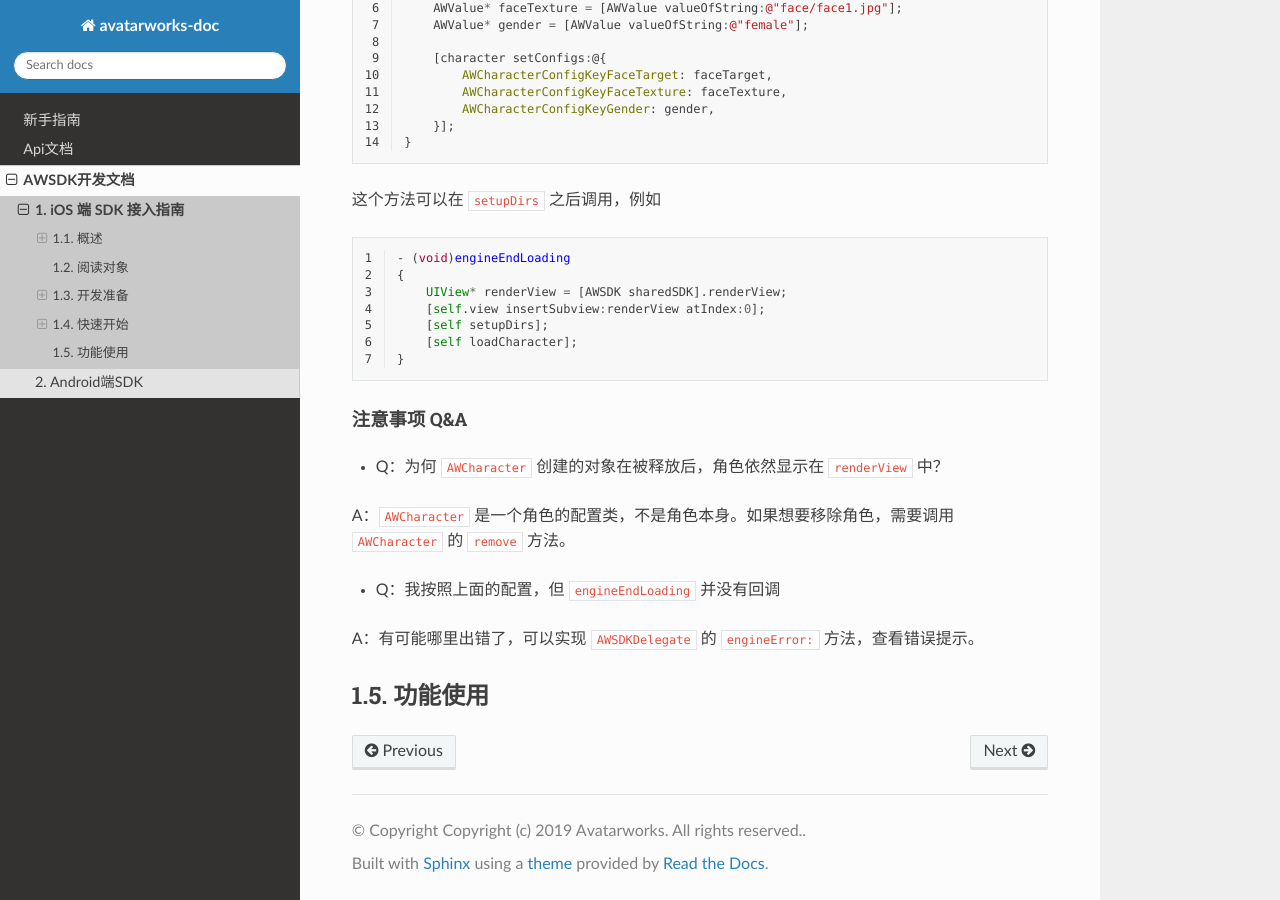
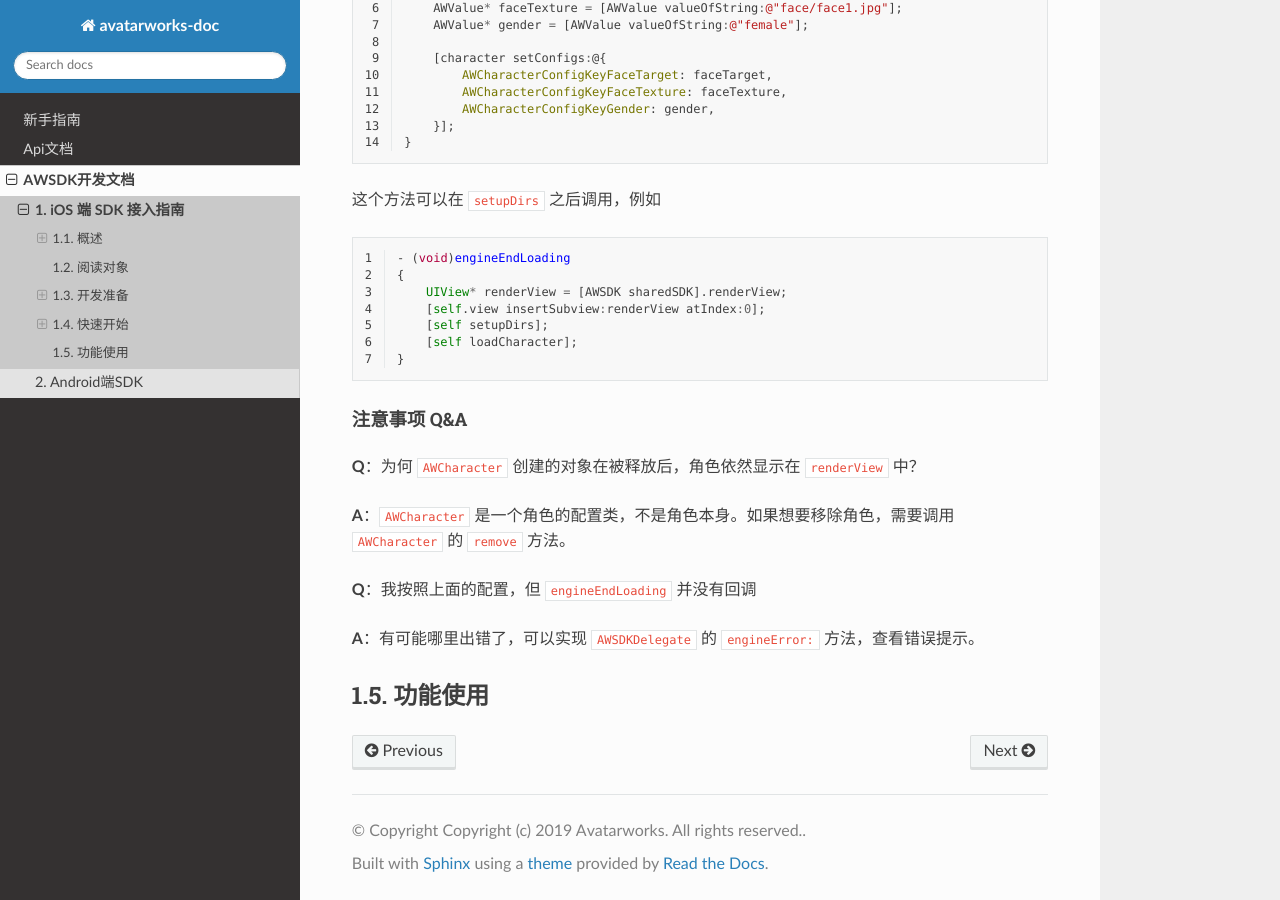
Before and after one commit to avatarworks/doc, a Sphinx documentation site: the page built from source/awsdk/ios.rst, in a window 1280 px wide and 900 px high, scrolled down 6548 px. Built offline with Sphinx 7.4.7 and the Read the Docs theme 2.0.0, drawn with Linux system fonts in a browser that asks for light colours.

Commit message:
Update ios.rst

```diff
--- a/source/awsdk/ios.rst
+++ b/source/awsdk/ios.rst
@@ -279,13 +279,13 @@ SDK需要取得有效的license文件才可以使用，为此，我们可以在
 注意事项 Q&A
 ^^^^^^^^
 
-- Q：为何 ``AWCharacter`` 创建的对象在被释放后，角色依然显示在 ``renderView`` 中？
+**Q**：为何 ``AWCharacter`` 创建的对象在被释放后，角色依然显示在 ``renderView`` 中？
 
-A：``AWCharacter`` 是一个角色的配置类，不是角色本身。如果想要移除角色，需要调用 ``AWCharacter`` 的 ``remove`` 方法。
+**A**：``AWCharacter`` 是一个角色的配置类，不是角色本身。如果想要移除角色，需要调用 ``AWCharacter`` 的 ``remove`` 方法。
 
-- Q：我按照上面的配置，但 ``engineEndLoading`` 并没有回调
+**Q**：我按照上面的配置，但 ``engineEndLoading`` 并没有回调
 
-A：有可能哪里出错了，可以实现 ``AWSDKDelegate`` 的 ``engineError:`` 方法，查看错误提示。
+**A**：有可能哪里出错了，可以实现 ``AWSDKDelegate`` 的 ``engineError:`` 方法，查看错误提示。
 
 
 
```
